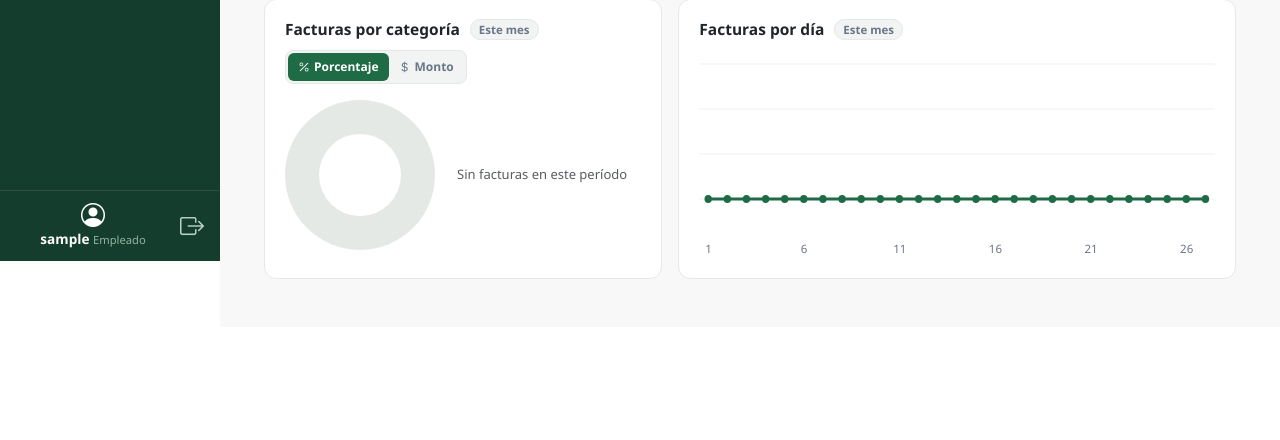
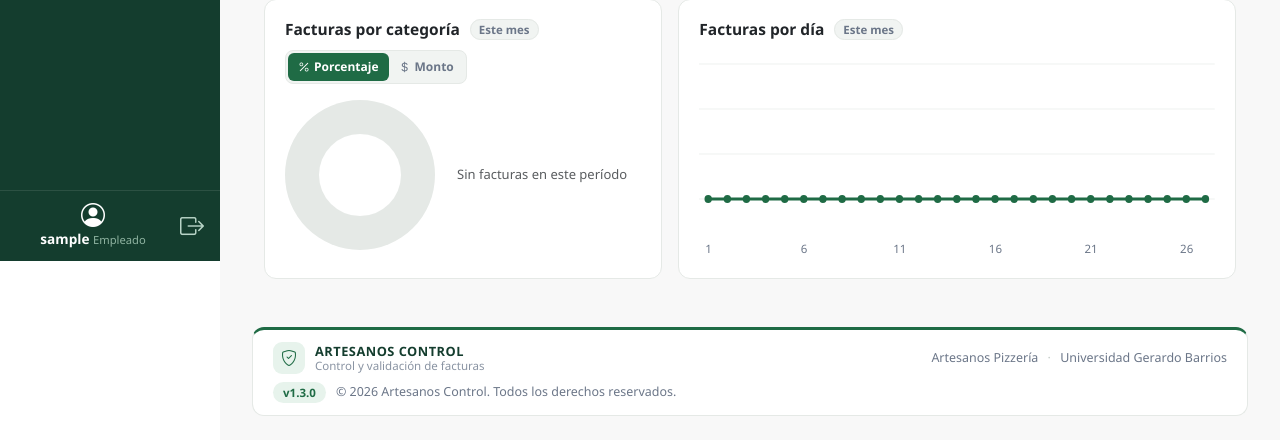
Before and after one commit to DanielQuintanillaPaniagua/artesanos-control, a Flask app: page / in a window 1280 px wide. Shown: the part 563-1003 px from the top of the page. Before the commit the page ends 842 px from the top, so only its background shows below. Run offline with Flask 3, Linux system fonts and the light colour scheme; the visitor is signed in with stand-in values (Sample User, id 1); data that the repository does not hold is empty; some libraries are stand-ins or nearby versions.

Commit message:
Agrega pie de página con copyright

```diff
--- a/app/static/css/style.css
+++ b/app/static/css/style.css
@@ -170,9 +170,11 @@ body.bg-artesanos {
     .login-container {
         padding: 40px 24px;
     }
+
     .login-title {
         font-size: 1.8rem;
     }
+
     .login-logo {
         max-width: 180px;
     }
@@ -222,8 +224,13 @@ body.bg-artesanos {
 }
 
 @keyframes slideDown {
-    from { transform: translateY(-100%); }
-    to { transform: translateY(0); }
+    from {
+        transform: translateY(-100%);
+    }
+
+    to {
+        transform: translateY(0);
+    }
 }
 
 /* Cuando hay banner, empujar contenido */
@@ -267,44 +274,54 @@ input[type="number"] {
     min-width: 280px;
     transition: border-color 0.15s, box-shadow 0.15s;
 }
+
 .sucursal-dropdown .btn:hover,
 .sucursal-dropdown .btn:focus {
     border-color: #0b5d3b;
     box-shadow: 0 0 0 3px rgba(11, 93, 59, 0.1);
 }
+
 .sucursal-dropdown .btn .icono {
     color: #0b5d3b;
     font-size: 1.5rem;
     line-height: 1;
 }
+
 .sucursal-dropdown .btn .texto {
     display: flex;
     flex-direction: column;
     line-height: 1.2;
     flex-grow: 1;
 }
+
 .sucursal-dropdown .btn .texto .label {
     font-size: 0.75rem;
     color: #6c757d;
 }
+
 .sucursal-dropdown .btn .texto .valor {
     font-size: 1rem;
     color: #212529;
     font-weight: 500;
 }
+
 .sucursal-dropdown .btn::after {
-    display: none; /* quitamos la flechita default de Bootstrap */
+    display: none;
+    /* quitamos la flechita default de Bootstrap */
 }
+
 .sucursal-dropdown .btn .chevron {
     color: #6c757d;
     font-size: 0.9rem;
 }
+
 .sucursal-dropdown .dropdown-menu {
     min-width: 280px;
     border-radius: 10px;
     border: 1px solid #e0e0e0;
     box-shadow: 0 4px 12px rgba(0, 0, 0, 0.08);
 }
+
 .sucursal-dropdown .dropdown-item.active {
     background-color: #0b5d3b;
     color: #fff;
@@ -489,3 +506,110 @@ input[type="number"] {
     background: #fef3c7;
     color: #92400e;
 }
+
+/* ===== Pie de pagina ===== */
+.artesanos-content {
+    display: flex;
+    flex-direction: column;
+}
+
+.artesanos-content> :not(.app-footer) {
+    flex-shrink: 0;
+}
+
+.artesanos-content> :nth-last-child(2) {
+    margin-bottom: 24px;
+}
+
+.app-footer {
+    margin-top: auto;
+    display: flex;
+    align-items: center;
+    justify-content: space-between;
+    flex-wrap: wrap;
+    gap: 8px 24px;
+    padding: 12px 20px;
+    background: #fff;
+    border: 1px solid #e5e9e6;
+    border-top: 3px solid #1f6b45;
+    border-radius: 12px;
+    color: #6b7688;
+    font-size: 0.78rem;
+}
+
+.app-footer-marca {
+    display: flex;
+    align-items: center;
+    gap: 10px;
+}
+
+.app-footer-ico {
+    width: 32px;
+    height: 32px;
+    border-radius: 9px;
+    background: #e7f3ec;
+    color: #1f6b45;
+    display: flex;
+    align-items: center;
+    justify-content: center;
+    font-size: 1rem;
+    flex-shrink: 0;
+}
+
+.app-footer-marca div {
+    display: flex;
+    flex-direction: column;
+    line-height: 1.25;
+}
+
+.app-footer-marca strong {
+    color: #143d2e;
+    font-size: 0.8rem;
+    letter-spacing: 0.5px;
+}
+
+.app-footer-marca small {
+    color: #8a94a3;
+    font-size: 0.72rem;
+}
+
+.app-footer-centro {
+    color: #6b7688;
+}
+
+.app-footer-centro .sep {
+    margin: 0 6px;
+    color: #c3cbc6;
+}
+
+.app-footer-der {
+    display: flex;
+    align-items: center;
+    gap: 10px;
+}
+
+.app-footer-ver {
+    background: #e7f3ec;
+    color: #1f6b45;
+    font-weight: 600;
+    font-size: 0.72rem;
+    padding: 2px 10px;
+    border-radius: 999px;
+}
+
+@media (max-width: 768px) {
+    .app-footer {
+        flex-direction: column;
+        align-items: flex-start;
+    }
+}
+
+/* Paginas que ocupan toda la altura (Artesanos AI y Chat): restar el pie */
+.artesanos-content:has(.ai-page) .ai-page {
+    height: calc(100vh - 48px - 92px) !important;
+    max-height: calc(100vh - 48px - 92px) !important;
+}
+
+.artesanos-content:has(.chat-layout) .chat-layout {
+    height: calc(100vh - 60px - 92px);
+}
--- a/app/templates/base.html
+++ b/app/templates/base.html
@@ -134,6 +134,23 @@
         {% endif %}
         {% endwith %}
         {% block body_content %}{% endblock %}
+
+        <footer class="app-footer">
+            <div class="app-footer-marca">
+                <span class="app-footer-ico"><i class="bi bi-shield-check"></i></span>
+                <div>
+                    <strong>ARTESANOS CONTROL</strong>
+                    <small>Control y validación de facturas</small>
+                </div>
+            </div>
+            <div class="app-footer-centro">
+                Artesanos Pizzería <span class="sep">·</span> Universidad Gerardo Barrios
+            </div>
+            <div class="app-footer-der">
+                <span class="app-footer-ver">v1.3.0</span>
+                <span>&copy; 2026 Artesanos Control. Todos los derechos reservados.</span>
+            </div>
+        </footer>
     </main>
     </div>
     {% else %}
```
